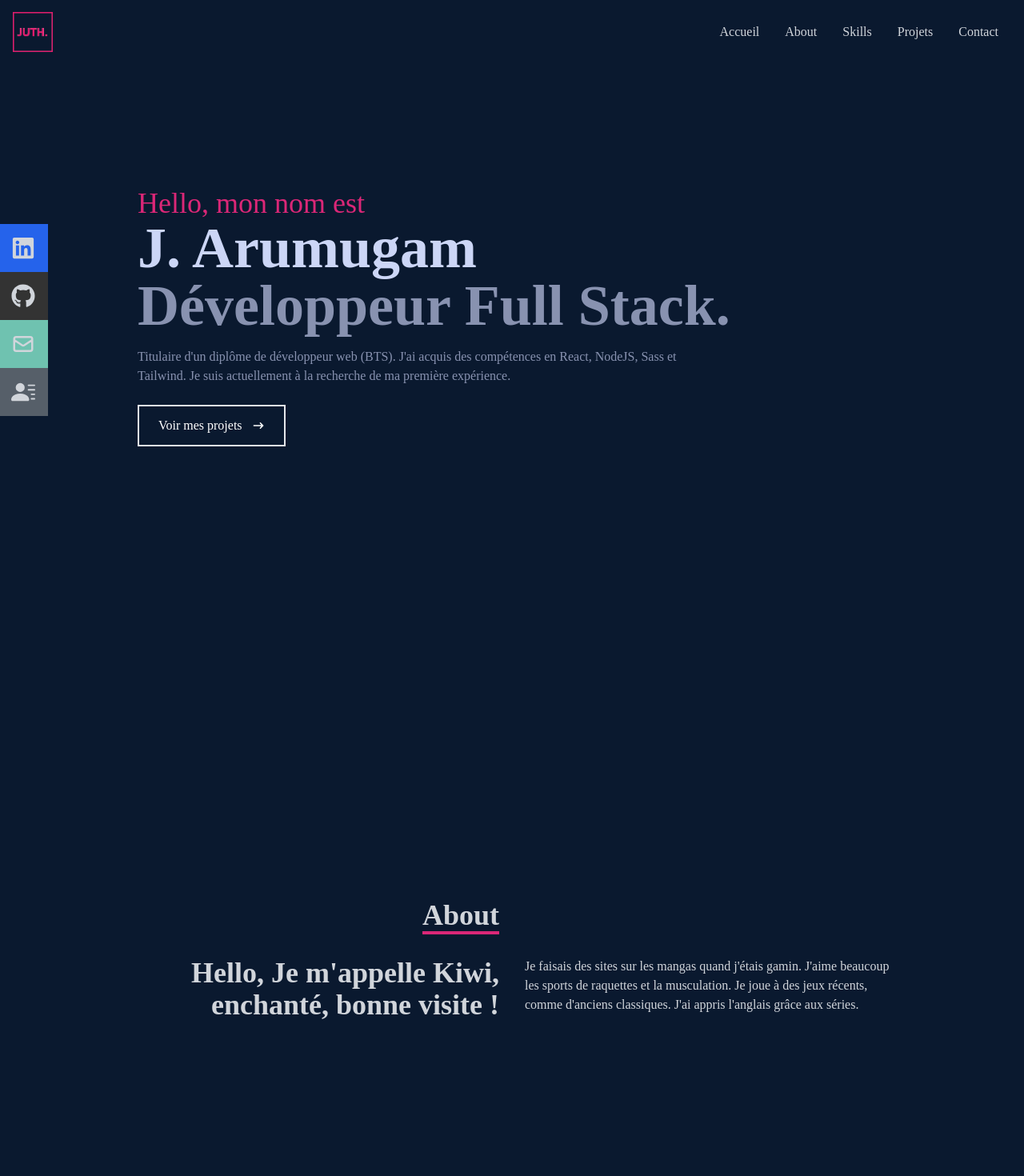
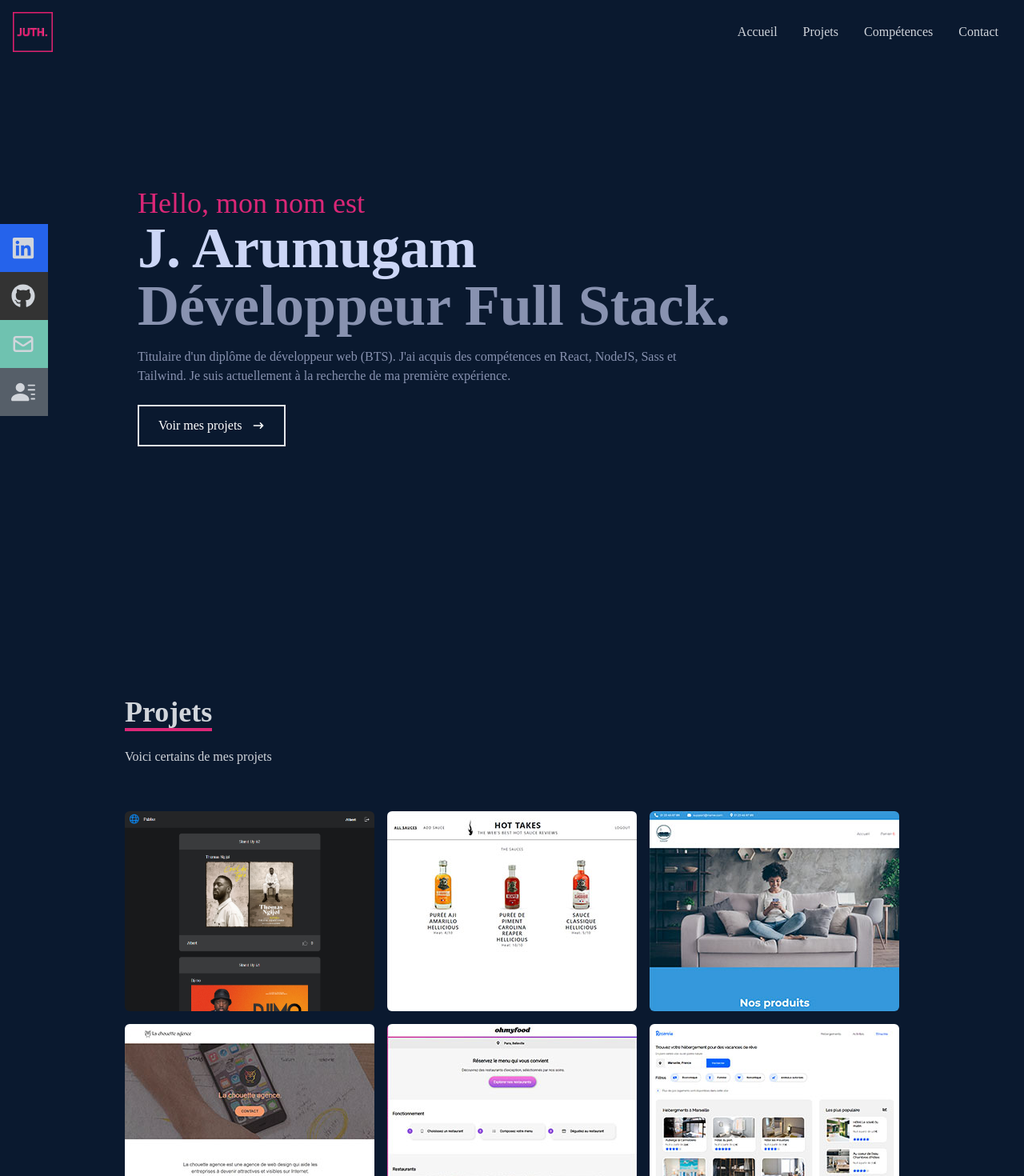
Before and after one commit to cremedekiwi/react_portfolio, a React (Create React App) app: page / in a window 1280 px wide. Shown: the top 1470 px of the page at 80% size. Built offline with nearby package versions, Linux system fonts and the light colour scheme; the HTML template or start-up script is replaced by a standard one.

Commit message:
Structure

```diff
--- a/public/index.html
+++ b/public/index.html
@@ -24,7 +24,7 @@
       work correctly both with client-side routing and a non-root public URL.
       Learn how to configure a non-root public URL by running `npm run build`.
     -->
-    <title>Portfolio J. Arumugam</title>
+    <title>J. Arumugam</title>
   </head>
   <body>
     <noscript>You need to enable JavaScript to run this app.</noscript>
--- a/src/App.js
+++ b/src/App.js
@@ -1,18 +1,16 @@
-import About from "./components/About";
-import Contact from "./components/Contact";
+import Navbar from "./components/Navbar";
 import Home from "./components/Home";
-import Navbar from "./components/Navbar";
 import Skills from "./components/Skills";
 import Work from "./components/Work";
+import Contact from "./components/Contact";
 
 function App() {
   return (
     <div>
       <Navbar />
       <Home />
-      <About />
+      <Work />
       <Skills />
-      <Work />
       <Contact />
     </div>
   );
--- a/src/components/About.jsx
+++ /dev/null
@@ -1,29 +0,0 @@
-import React from 'react'
-
-function About() {
-  return (
-    <div name='about' className='w-full h-screen bg-[#0a192f] text-gray-300'>
-        <div className='flex flex-col justify-center items-center w-full h-full'>
-            <div className='max-w-[1000px] w-full px-4 grid grid-cols-2 gap-8'>
-                <div className='sm:text-right pb-8 pl-4'>
-                    <p className='text-4xl font-bold inline border-b-4 border-pink-600'>
-                        About
-                    </p>
-                </div>
-                <div></div>
-                </div>
-                <div className='max-w-[1000px] w-full grid sm:grid-cols-2 gap-8 px-4'>
-                    <div className='sm:text-right text-4xl font-bold'>
-                        <p>Hello, Je m'appelle Kiwi, enchanté, bonne visite !</p>
-                    </div>
-                    <div>
-                        <p>Je faisais des sites sur les mangas quand j'étais gamin. J'aime beaucoup les sports de raquettes et la musculation. Je joue à des jeux récents,
-                        comme d'anciens classiques. J'ai appris l'anglais grâce aux séries.</p>
-                    </div>
-                </div>
-        </div>
-    </div>
-  )
-}
-
-export default About
--- a/src/components/Navbar.jsx
+++ b/src/components/Navbar.jsx
@@ -24,18 +24,13 @@ function Navbar() {
                 </Link>
             </li>
             <li>
-                <Link to="about" smooth={true} duration={500}>
-                    About
+                <Link to="work" smooth={true} duration={500}>
+                    Projets
                 </Link>
             </li>
             <li>
                 <Link to="skills" smooth={true} duration={500}>
-                    Skills
-                </Link>
-            </li>
-            <li>
-                <Link to="work" smooth={true} duration={500}>
-                    Projets
+                    Compétences
                 </Link>
             </li>
             <li>
@@ -58,20 +53,16 @@ function Navbar() {
                 </Link>
             </li>
             <li className='py-6 text-4xl'>
-                <Link onClick={handleClick} to="about" smooth={true} duration={500}>
-                    About
+                <Link onClick={handleClick} to="work" smooth={true} duration={500}>
+                    Projets
                 </Link>
             </li>
             <li className='py-6 text-4xl'>
                 <Link onClick={handleClick} to="skills" smooth={true} duration={500}>
-                    Skills
+                    Compétences
                 </Link>
             </li>
-            <li className='py-6 text-4xl'>
-                <Link onClick={handleClick} to="work" smooth={true} duration={500}>
-                    Projets
-                </Link>
-            </li>
+
             <li className='py-6 text-4xl'>
                 <Link onClick={handleClick} to="contact" smooth={true} duration={500}>
                     Contact
--- a/src/components/Skills.jsx
+++ b/src/components/Skills.jsx
@@ -15,7 +15,7 @@ function Skills() {
         {/* Container */}
         <div className='max-w-[1000px] mx-auto p-4 flex flex-col justify-center w-full h-full'>
             <div>
-                <p className='text-4xl font-bold inline border-b-4 border-pink-600'>Skills</p>
+                <p className='text-4xl font-bold inline border-b-4 border-pink-600'>Compétences</p>
                 <p className='py-4'>Ceci sont les technologies avec lesquels j'ai travaillé</p>
             </div>
             <div className='w-full grid grid-cols-2 sm:grid-cols-4 gap-4 text-center py-8'>
```
